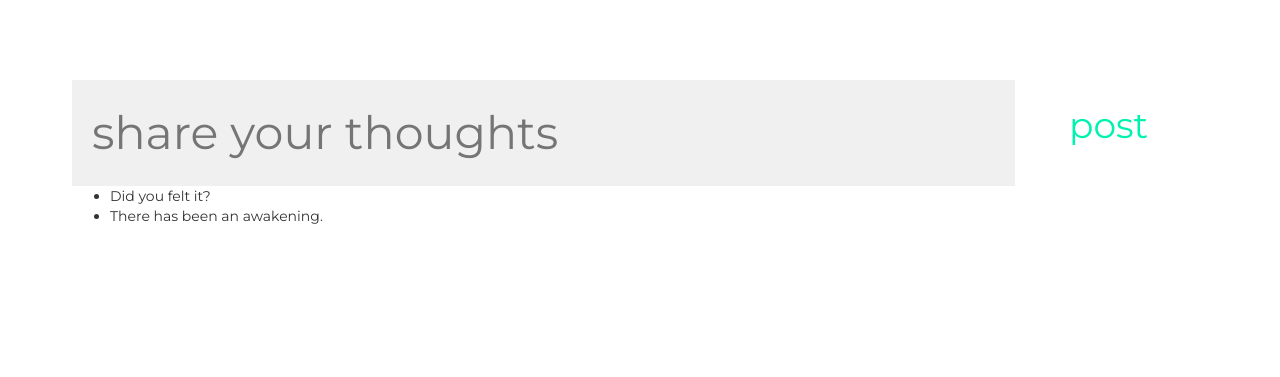
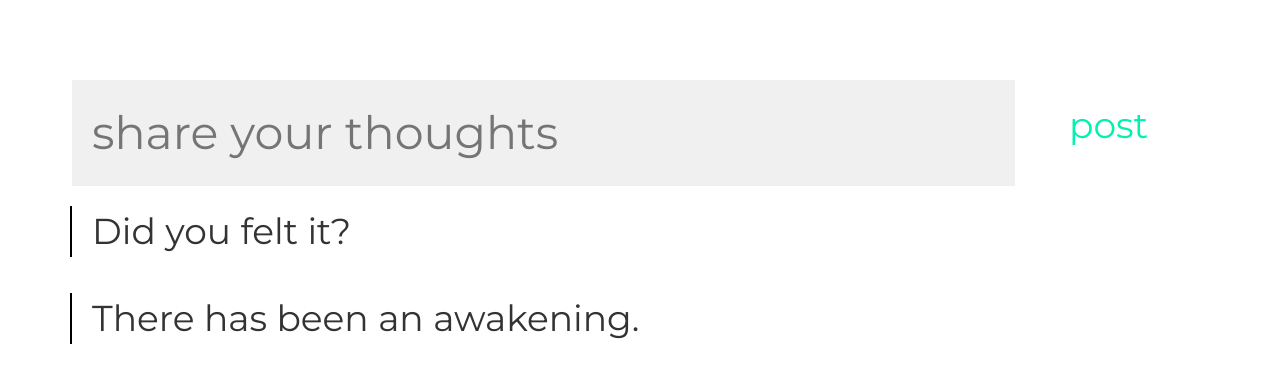
Before and after one commit to jacktose/site-threadly, a plain HTML site: page index.html in a window 1280 px wide. Shown: the part 111-488 px from the top of the page. Drawn offline with nearby package versions, Linux system fonts and the light colour scheme.

Commit message:
Finish HTML and CSS, no js yet

```diff
--- a/style.css
+++ b/style.css
@@ -46,3 +46,16 @@ button.btn:hover {
 	background: #00f2af;
 	color: #fff;
 }
+
+.comments {
+	margin-top: 20px;
+	padding-left: 0px;
+	list-style: none;
+}
+
+li {
+	margin-bottom: 36px;
+	border-left: 2px solid #000;
+	padding-left: 20px;
+	font-size: 36px;
+}
```
